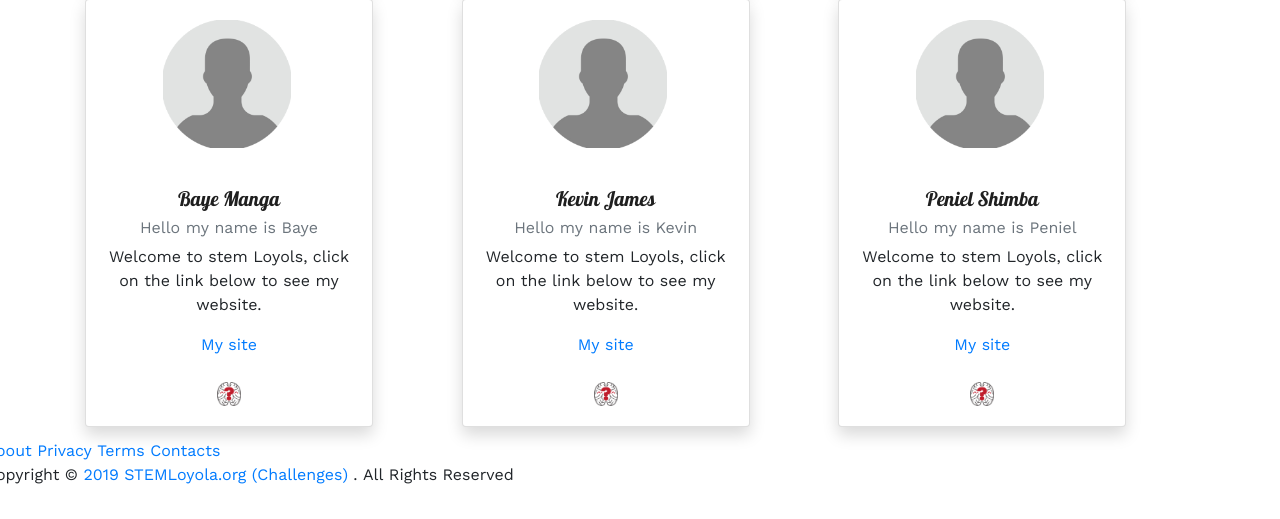
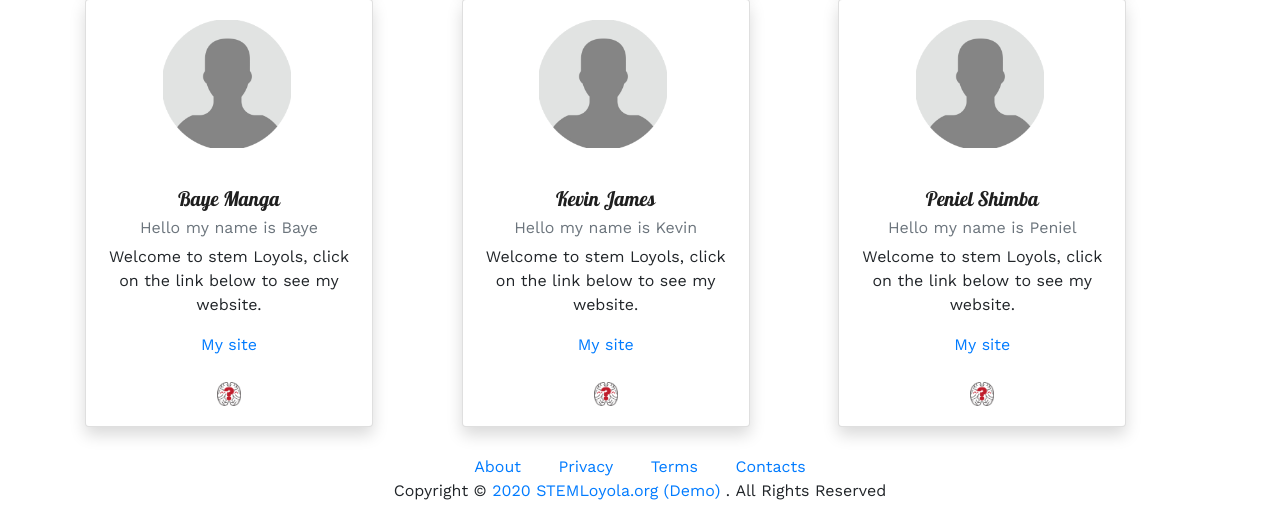
Before and after one commit to stemloyolatz/demo-landing-page, a PHP site: page / in a window 1280 px wide. Shown: the part 772-1291 px from the top of the page. Before the commit the page ends 1256 px from the top, so only its background shows below. Run offline with PHP 8.4, Linux system fonts and the light colour scheme; some libraries are stand-ins or nearby versions.

Commit message:
Fix the footer

```diff
--- a/index.php
+++ b/index.php
@@ -183,16 +183,16 @@
         </div>
       </main>
 
-      <footer id="footer" class="row sl-footer-wrapper">
-          <div class="sl-footer sl-center-t sl-center-c">
-              <div class="sl-links">
-                  <a href="{{ route('about.about') }}">About</a>
-                  <a href="{{ route('about.privacy') }}">Privacy</a>
-                  <a href="{{ route('about.terms') }}">Terms</a>
-                  <a href="{{ route('about.contacts') }}">Contacts</a>
+      <footer id="footer" class="row py-md-3">
+          <div class="sl-footer mx-auto">
+              <div class="sl-links text-center">
+                  <a class="mx-md-3" target="_blank" href="https://challenges.stemloyola.org/about">About</a>
+                  <a class="mx-md-3" target="_blank" href="https://challenges.stemloyola.org/about/privacy">Privacy</a>
+                  <a class="mx-md-3" target="_blank" href="https://challenges.stemloyola.org/about/terms">Terms</a>
+                  <a class="mx-md-3" target="_blank" href="https://challenges.stemloyola.org/about/contacts">Contacts</a>
               </div>
               <div>
-                  Copyright  &copy; <a href="{{ route('home.public') }}">2019 STEMLoyola.org (Challenges)</a> <span>. All Rights Reserved</span>
+                  Copyright  &copy; <a href="/">2020 STEMLoyola.org (Demo)</a> <span>. All Rights Reserved</span>
               </div>
           </div>
       </footer>
```
